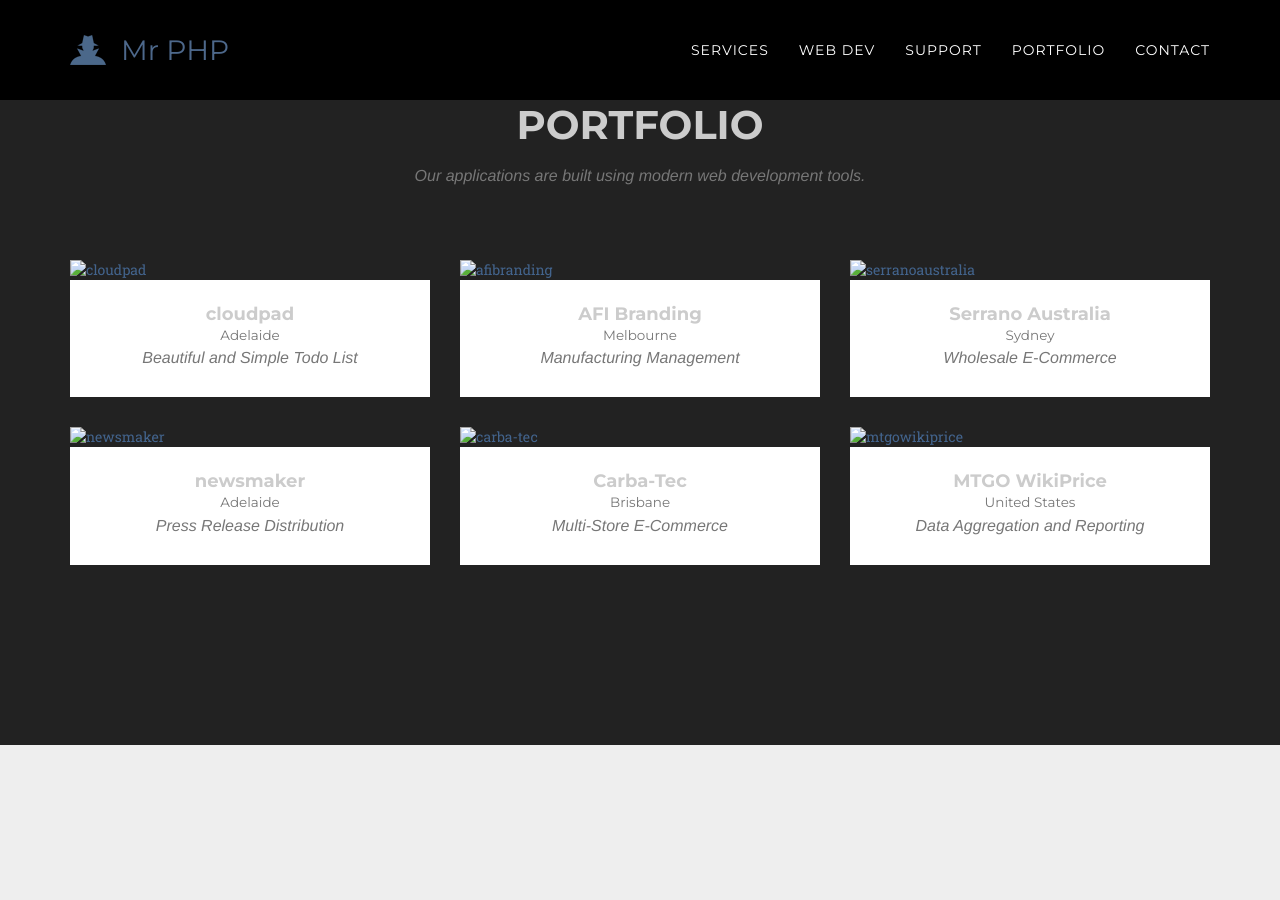
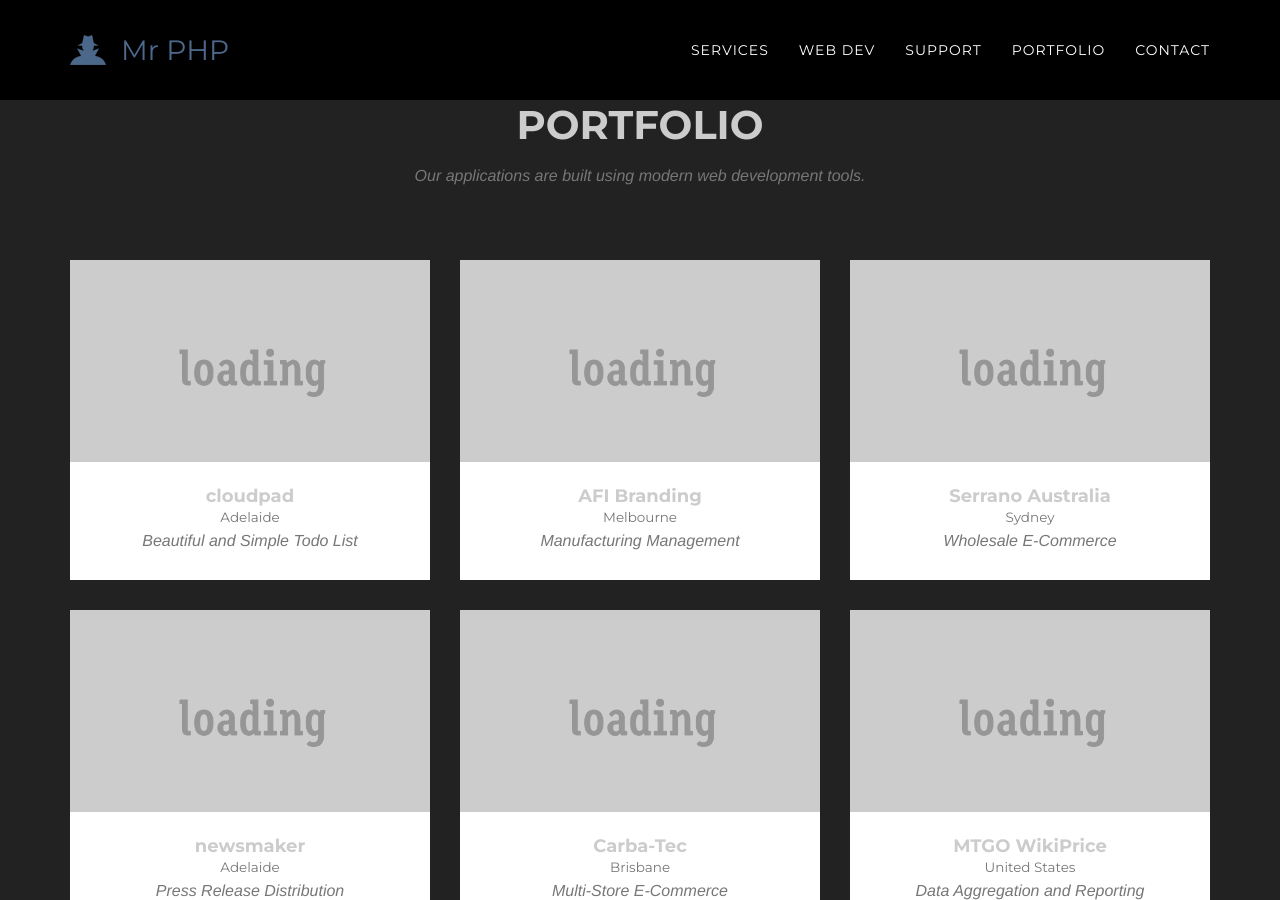
Before and after one commit to mr-php/mr-php.github.io, a Jekyll site: the page built from index.html, in a window 1280 px wide and 900 px high, scrolled down 4766 px. Built offline with Jekyll 4.4.1, drawn with Linux system fonts in a browser that asks for light colours; nearby versions of some CDN libraries; some web fonts are replaced; Markdown is read by kramdown in place of the engine named in the settings.

Commit message:
use image placeholder

```diff
--- a/index.html
+++ b/index.html
@@ -353,7 +353,7 @@
                             <i class="fa fa-plus fa-3x"></i>
                         </div>
                     </div>
-                    <img data-original="assets/img/portfolio/cloudpad/cloudpad.png" class="img-responsive lazy" alt="cloudpad">
+                    <img src="assets/img/portfolio/placeholder.gif" data-original="assets/img/portfolio/cloudpad/cloudpad.png" class="img-responsive lazy" alt="cloudpad">
                 </a>
 
                 <div class="portfolio-caption">
@@ -370,7 +370,7 @@
                             <i class="fa fa-plus fa-3x"></i>
                         </div>
                     </div>
-                    <img data-original="assets/img/portfolio/luluandlipstick/luluandlipstick.png" class="img-responsive lazy" alt="luluandlipstick">
+                    <img src="assets/img/portfolio/placeholder.gif" data-original="assets/img/portfolio/luluandlipstick/luluandlipstick.png" class="img-responsive lazy" alt="luluandlipstick">
                 </a>
 
                 <div class="portfolio-caption">
@@ -387,7 +387,7 @@
                             <i class="fa fa-plus fa-3x"></i>
                         </div>
                     </div>
-                    <img data-original="assets/img/portfolio/afibranding/afibranding.png" class="img-responsive lazy" alt="afibranding">
+                    <img src="assets/img/portfolio/placeholder.gif" data-original="assets/img/portfolio/afibranding/afibranding.png" class="img-responsive lazy" alt="afibranding">
                 </a>
 
                 <div class="portfolio-caption">
@@ -403,7 +403,7 @@
                             <i class="fa fa-plus fa-3x"></i>
                         </div>
                     </div>
-                    <img data-original="assets/img/portfolio/serranoaustralia/serranoaustralia.png" class="img-responsive lazy" alt="serranoaustralia">
+                    <img src="assets/img/portfolio/placeholder.gif" data-original="assets/img/portfolio/serranoaustralia/serranoaustralia.png" class="img-responsive lazy" alt="serranoaustralia">
                 </a>
 
                 <div class="portfolio-caption">
@@ -419,7 +419,7 @@
                             <i class="fa fa-plus fa-3x"></i>
                         </div>
                     </div>
-                    <img data-original="assets/img/portfolio/newsmaker/newsmaker.png" class="img-responsive lazy" alt="newsmaker">
+                    <img src="assets/img/portfolio/placeholder.gif" data-original="assets/img/portfolio/newsmaker/newsmaker.png" class="img-responsive lazy" alt="newsmaker">
                 </a>
 
                 <div class="portfolio-caption">
@@ -435,7 +435,7 @@
                             <i class="fa fa-plus fa-3x"></i>
                         </div>
                     </div>
-                    <img data-original="assets/img/portfolio/carba-tec/carba-tec.png" class="img-responsive lazy" alt="carba-tec">
+                    <img src="assets/img/portfolio/placeholder.gif" data-original="assets/img/portfolio/carba-tec/carba-tec.png" class="img-responsive lazy" alt="carba-tec">
                 </a>
 
                 <div class="portfolio-caption">
@@ -451,7 +451,7 @@
                             <i class="fa fa-plus fa-3x"></i>
                         </div>
                     </div>
-                    <img data-original="assets/img/portfolio/mtgowikiprice/mtgowikiprice.png" class="img-responsive lazy" alt="mtgowikiprice">
+                    <img src="assets/img/portfolio/placeholder.gif" data-original="assets/img/portfolio/mtgowikiprice/mtgowikiprice.png" class="img-responsive lazy" alt="mtgowikiprice">
                 </a>
 
                 <div class="portfolio-caption">
@@ -502,7 +502,7 @@
                         <h2>Serrano Australia</h2>
 
                         <p class="item-intro text-muted">Wholesale E-Commerce</p>
-                        <img class="img-responsive img-centered lazy" data-original="assets/img/portfolio/serranoaustralia/serranoaustralia.png" alt="serranoaustralia">
+                        <img class="img-responsive img-centered lazy" src="assets/img/portfolio/placeholder.gif" data-original="assets/img/portfolio/serranoaustralia/serranoaustralia.png" alt="serranoaustralia">
 
                         <div class="text-left">
                             <p>Develop ongoing solutions to ongoing e-commerce related business requirements.</p>
@@ -547,7 +547,7 @@
                         <h2>newsmaker</h2>
 
                         <p class="item-intro text-muted">Press Release Distribution</p>
-                        <img class="img-responsive img-centered lazy" data-original="assets/img/portfolio/newsmaker/newsmaker.png" alt="newsmaker">
+                        <img class="img-responsive img-centered lazy" src="assets/img/portfolio/placeholder.gif" data-original="assets/img/portfolio/newsmaker/newsmaker.png" alt="newsmaker">
 
                         <div class="text-left">
                             <p>Port an existing application from Ruby on Rails to Yii in order to provide better performance and extend functionality.</p>
@@ -586,7 +586,7 @@
                         <h2>cloudpad</h2>
 
                         <p class="item-intro text-muted">Beautiful and Simple Todo List</p>
-                        <img class="img-responsive img-centered lazy" data-original="assets/img/portfolio/cloudpad/cloudpad.png" alt="cloudpad">
+                        <img class="img-responsive img-centered lazy" src="assets/img/portfolio/placeholder.gif" data-original="assets/img/portfolio/cloudpad/cloudpad.png" alt="cloudpad">
 
                         <div class="text-left">
                             <p>Create a to-do list that is simple to use and beautiful to look at.</p>
@@ -627,7 +627,7 @@
                         <h2>Lulu and Lipstick</h2>
 
                         <p class="item-intro text-muted">E-Commerce System Development</p>
-                        <img class="img-responsive img-centered lazy" data-original="assets/img/portfolio/luluandlipstick/luluandlipstick.png" alt="luluandlipstick">
+                        <img class="img-responsive img-centered lazy" src="assets/img/portfolio/placeholder.gif" data-original="assets/img/portfolio/luluandlipstick/luluandlipstick.png" alt="luluandlipstick">
 
                         <div class="text-left">
                             ...
@@ -660,7 +660,7 @@
                         <h2>Carba-Tec</h2>
 
                         <p class="item-intro text-muted">Multi-Store E-Commerce</p>
-                        <img class="img-responsive img-centered lazy" data-original="assets/img/portfolio/carba-tec/carba-tec.png" alt="carba-tec">
+                        <img class="img-responsive img-centered lazy" src="assets/img/portfolio/placeholder.gif" data-original="assets/img/portfolio/carba-tec/carba-tec.png" alt="carba-tec">
 
                         <div class="text-left">
                             <p>Provide enterprise level ecommerce support and extensions for a company with 8 physical locations across Australia and New Zealand.</p>
@@ -699,7 +699,7 @@
                         <h2>AFI Branding</h2>
 
                         <p class="item-intro text-muted">Manufacture Workflow Management</p>
-                        <img class="img-responsive img-centered lazy" data-original="assets/img/portfolio/afibranding/afibranding.png" alt="afibranding">
+                        <img class="img-responsive img-centered lazy" src="assets/img/portfolio/placeholder.gif" data-original="assets/img/portfolio/afibranding/afibranding.png" alt="afibranding">
 
                         <div class="text-left">
                             <p>Design, develop and deploy an ERP (enterprise resource planning) application to manage the production and distribution of wideformat printed branding solutions.</p>
@@ -741,7 +741,7 @@
                         <h2>MTGO WikiPrice</h2>
 
                         <p class="item-intro text-muted">Data Aggregation and Reporting</p>
-                        <img class="img-responsive img-centered lazy" data-original="assets/img/portfolio/mtgowikiprice/mtgowikiprice.png" alt="mtgowikiprice">
+                        <img class="img-responsive img-centered lazy" src="assets/img/portfolio/placeholder.gif" data-original="assets/img/portfolio/mtgowikiprice/mtgowikiprice.png" alt="mtgowikiprice">
 
                         <div class="text-left">
                             <p>Develop a website to display MTGO card prices from a collection of clients.</p>
```
Also changed, not shown: assets/img/portfolio/placeholder.gif (added).
